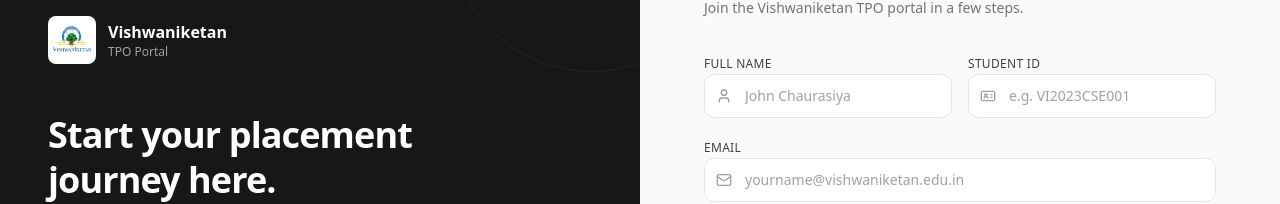
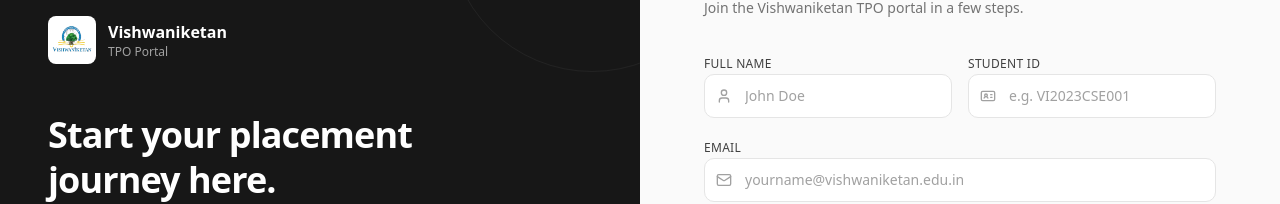
Before and after one commit to Sachinchaurasiya360/TPO, a React (Vite) app in the folder frontend/: page /signup in a window 1280 px wide. Shown: the part 120-324 px from the top of the page. Built offline with nearby package versions, Linux system fonts and the light colour scheme; no server answers.

Commit message:
remove placeholder name

```diff
--- a/frontend/src/components/signup-form.tsx
+++ b/frontend/src/components/signup-form.tsx
@@ -110,7 +110,7 @@ export function SignupForm() {
             <input
               id="fullName"
               type="text"
-              placeholder="John Chaurasiya"
+              placeholder="John Doe"
               required
               value={formData.fullName}
               onChange={handleChange}
```
